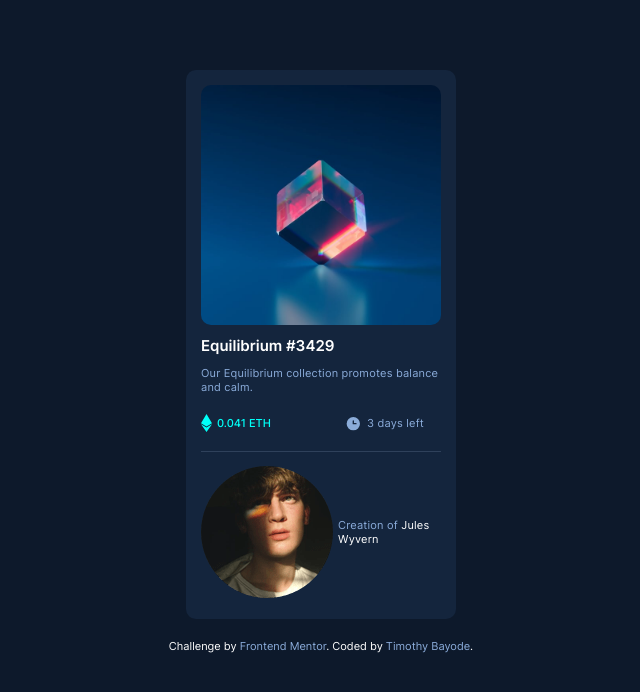
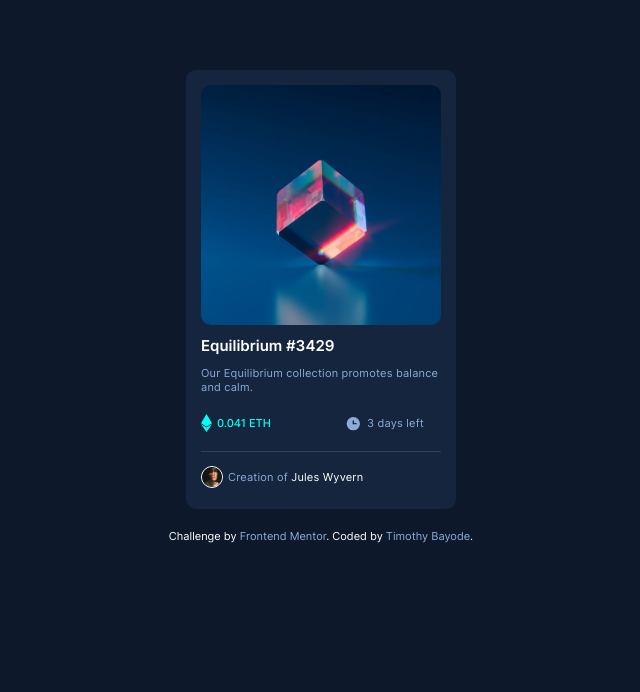
Before and after one commit to TimothyBayode/nft-preview-card, a plain HTML site: page index.html in a window 1280 px wide. Shown: the whole page, without its empty margins (319-959 px from the left). Drawn offline with Linux system fonts and the light colour scheme.

Commit message:
Update style.css

```diff
--- a/style.css
+++ b/style.css
@@ -80,6 +80,12 @@ p, .inf-text {
     margin-bottom: 6px;
 }
 
+.author img {
+     width: 20px;
+    border: 1px solid hsl(0, 0%, 100%);
+    border-radius: 100%;"
+}
+
 .emph {
     color: hsl(0, 0%, 100%);
     cursor: pointer;
```
